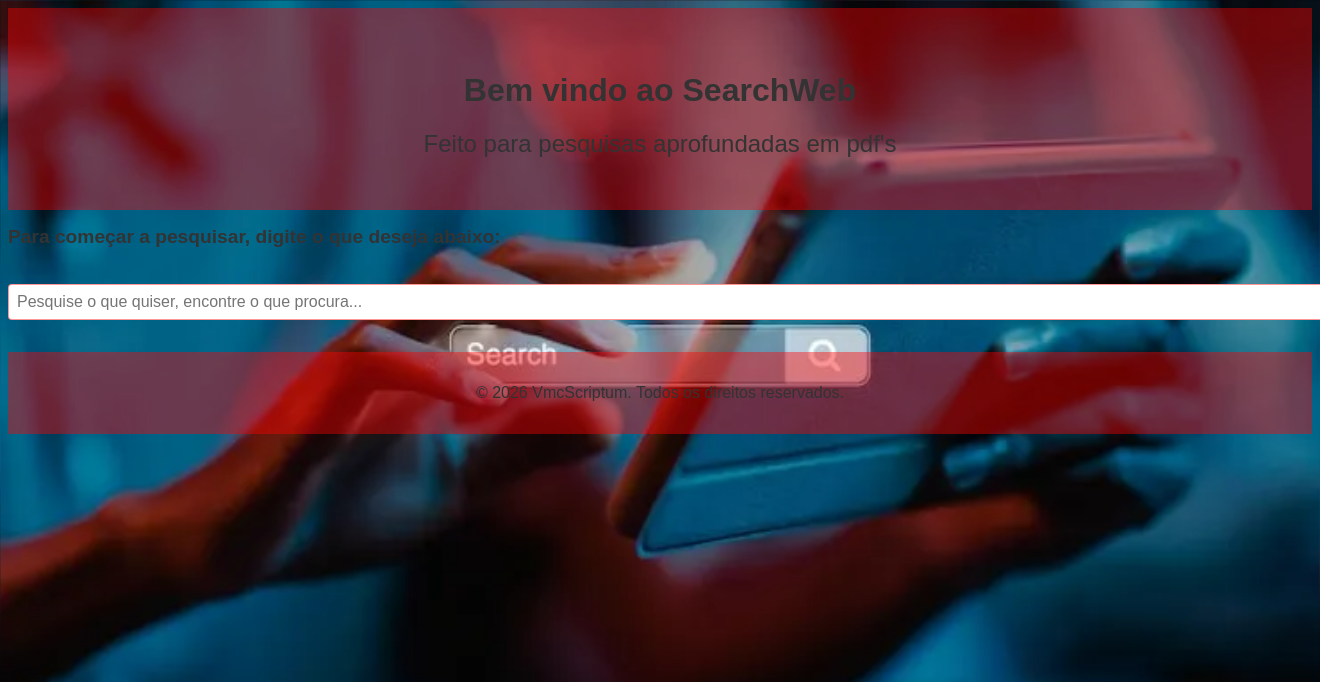
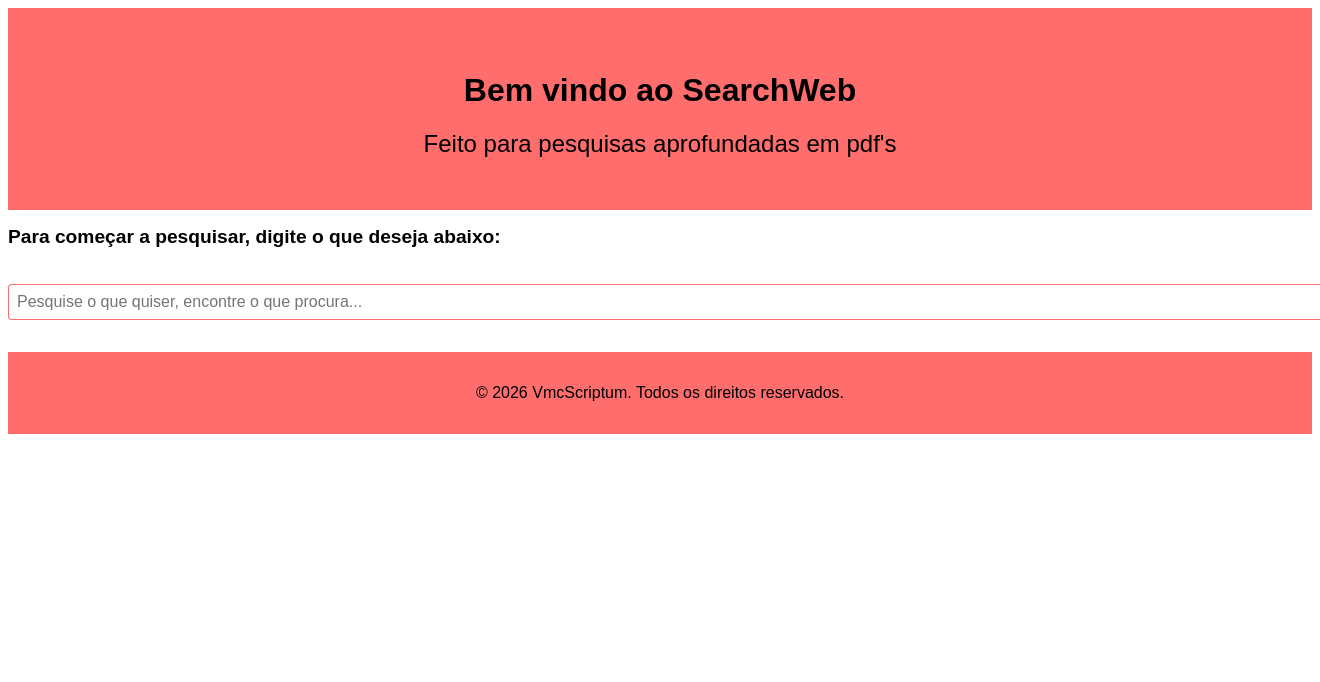
Before and after one commit to VmcScriptum/SearchWeb, a Python web app: template templates/index.html in a window 1320 px wide; the page is wider, and only the part inside the window is pictured. Shown: the top 682 px of that part. Run offline with Jinja, Linux system fonts and the light colour scheme; the template is opened without the code that fills it, so the values that code supplies are empty.

Commit message:
Mudando de imagem de fundo para cor branca

```diff
--- a/static/style.css
+++ b/static/style.css
@@ -1,15 +1,13 @@
 :root {
-    --cor-principal: #ff00006a;
-    --cor-texto: #333;
+    --cor-principal: #ff000092;
+    --cor-texto: #000000;
     --text-light: #555;
     --hover-color: #0f2a44;
 }
 
 body {
     font-family: Arial, sans-serif;
-    background-image : url('../imagem_fundo.jpg');
-    background-size: cover;
-
+    background-color: #ffffff;
 }
 header {
     background-color: var(--cor-principal);
```
